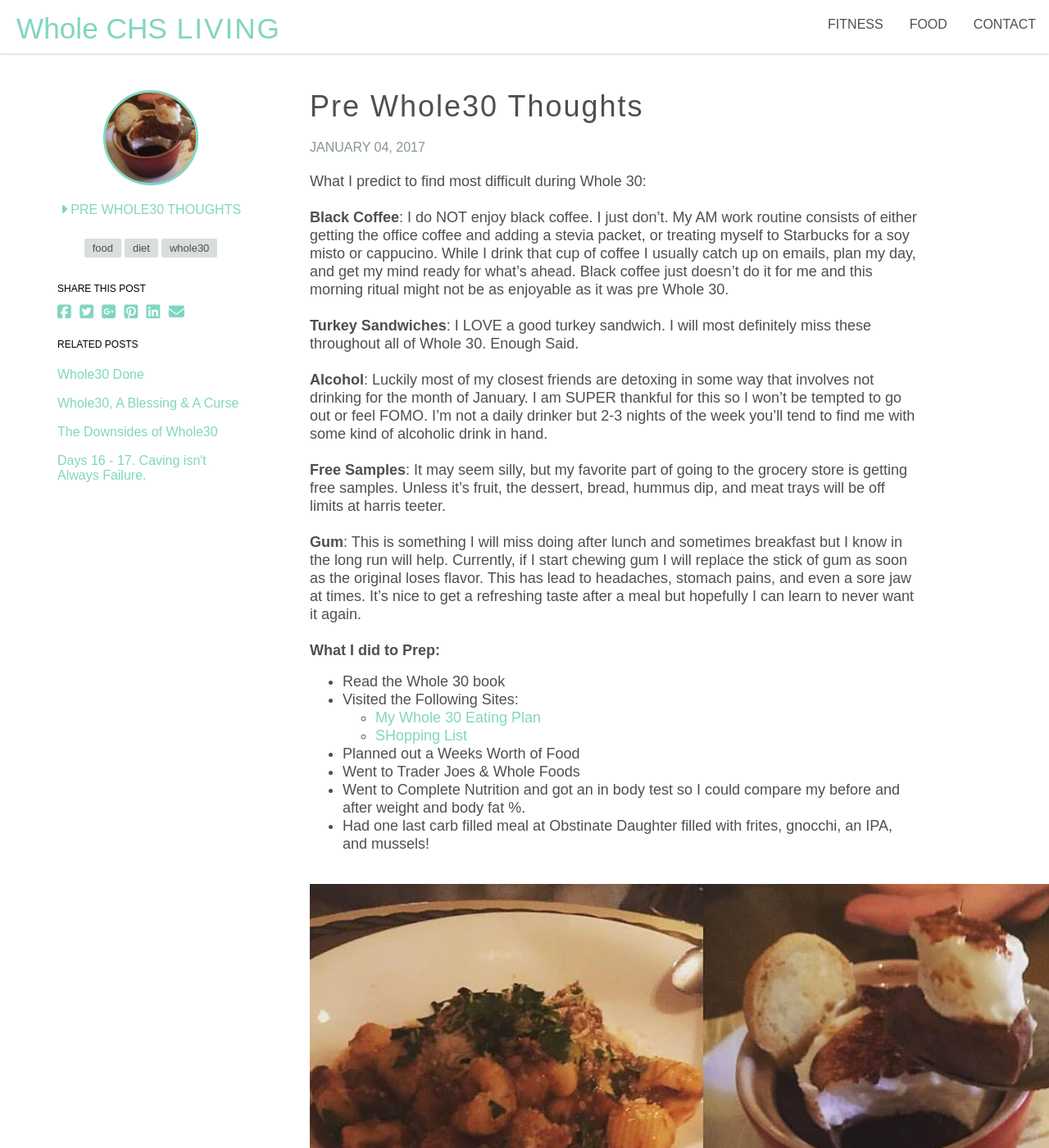
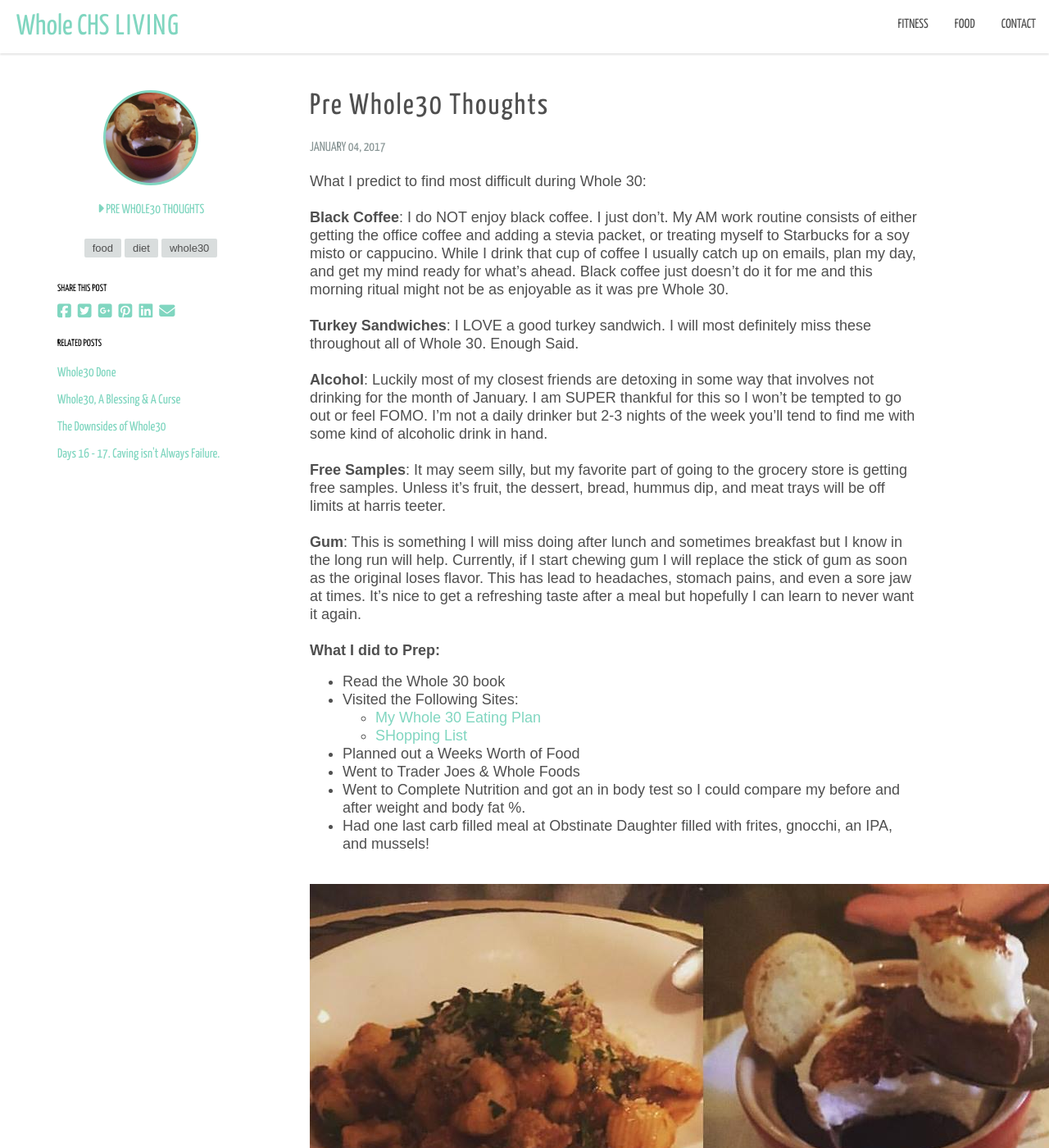
Before and after one commit to dmarooney1105/wholechsliving, a Jekyll site: the page built from _posts/2017-01-04-pre-whole30-thoughts.md, in a window 1280 px wide and 1400 px high. Shown: the whole window at 82% size. Built offline with Jekyll 4.4.1, drawn with Linux system fonts in a browser that asks for light colours; nearby versions of some CDN libraries; some web fonts are replaced.

Commit message:
Updated '_sass/settings/_typography.scss' via CloudCannon

```diff
--- a/_sass/settings/_typography.scss
+++ b/_sass/settings/_typography.scss
@@ -3,7 +3,7 @@
 // font-family: 'Source Sans Pro', sans-serif;
 // font-family: 'Source Serif Pro', serif;
 // font-family: 'Roboto Condensed', sans-serif;
-$primary-font: 'Oswald', sans-serif;
+$primary-font: 'Yanone Kaffeesatz', sans-serif;
 $secondary-font: 'Lora', serif;
 $body-font:'Source Sans Pro', sans-serif;
 
```
